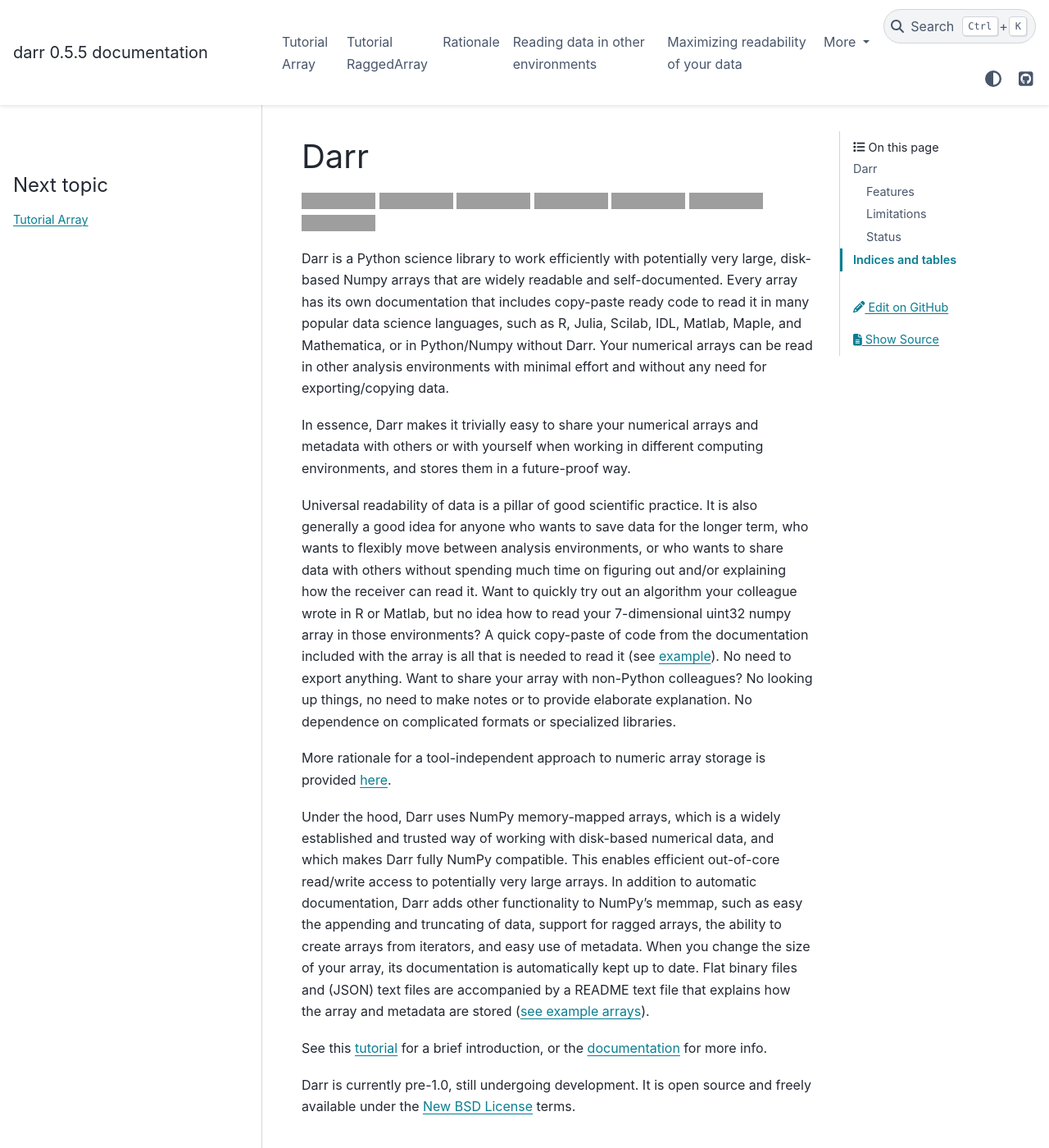
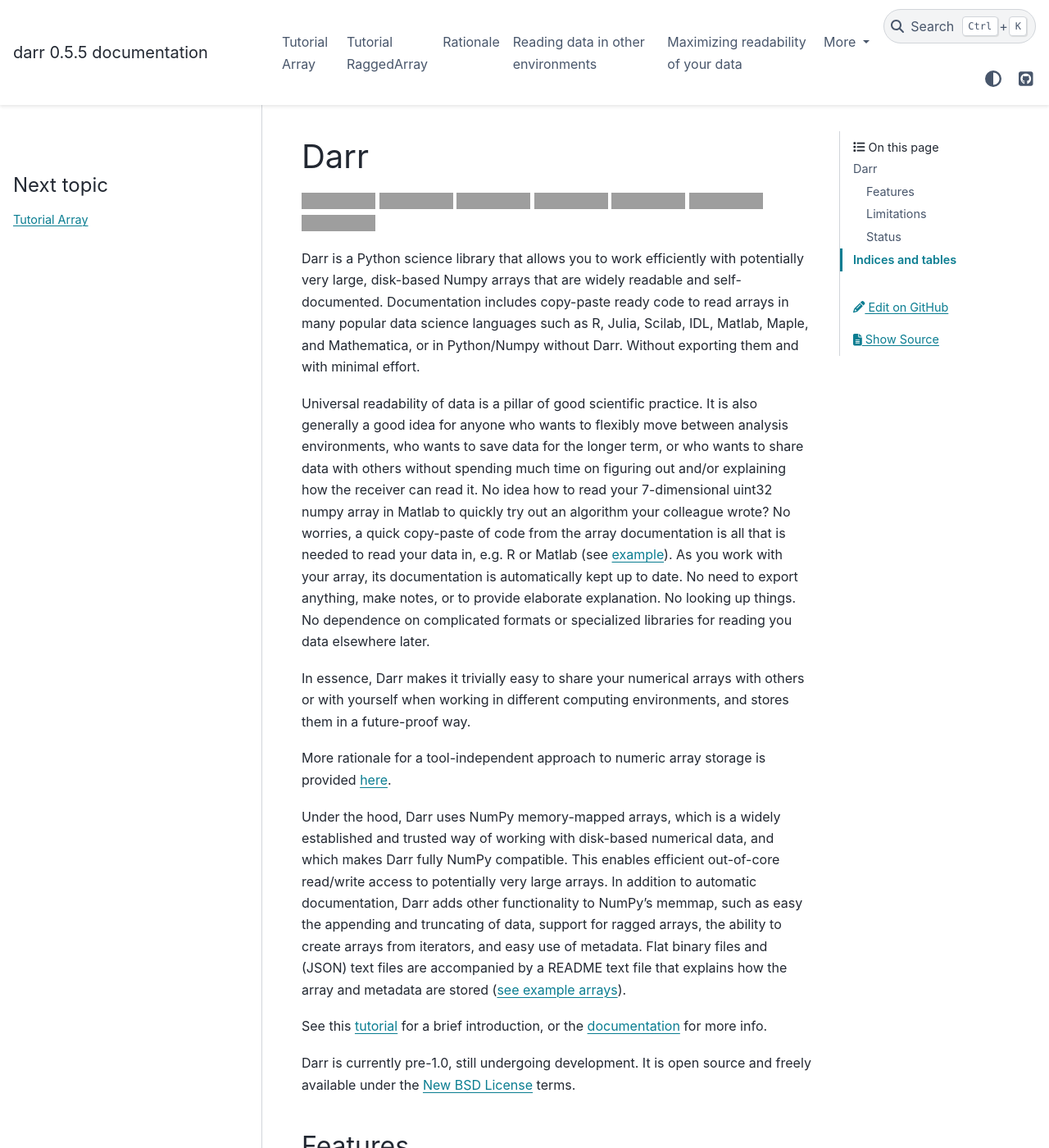
Before and after one commit to gbeckers/Darr, a Sphinx documentation site: the page built from docs/index.rst, in a window 1280 px wide and 1400 px high. Shown: the whole window at 82% size. Built offline with Sphinx 7.4.7 and the PyData theme 0.15.4, drawn with Linux system fonts in a browser that asks for light colours; grey boxes are pictures that could not be loaded.

Commit message:
improve description

```diff
--- a/docs/index.rst
+++ b/docs/index.rst
@@ -9,32 +9,31 @@
 |Github CI Status| |Appveyor Status| |PyPi version| |Conda Forge|
 |Codecov Badge| |Docs Status| |Zenodo Badge|
 
-Darr is a Python science library to work efficiently with potentially very
-large, disk-based Numpy arrays that are widely readable and self-documented.
-Every array has its own documentation that includes copy-paste ready code to
-read it in many popular data science languages, such as R, Julia, Scilab,
-IDL, Matlab, Maple, and Mathematica, or in Python/Numpy without Darr. Your
-numerical arrays can be read in other analysis environments with minimal
-effort and without any need for exporting/copying data.
-
-In essence, Darr makes it trivially easy to share your numerical arrays and
-metadata with others or with yourself when working in different computing
-environments, and stores them in a future-proof way.
+Darr is a Python science library that allows you to work efficiently with
+potentially very large, disk-based Numpy arrays that are widely readable and
+self-documented. Documentation includes copy-paste ready code to read arrays
+in many popular data science languages such as R, Julia, Scilab, IDL,
+Matlab, Maple, and Mathematica, or in Python/Numpy without Darr. Without
+exporting them and with minimal effort.
 
 Universal readability of data is a pillar of good scientific practice. It is
-also generally a good idea for anyone  who wants to save data for the longer
-term, who wants to flexibly move between analysis environments, or who
+also generally a good idea for anyone who wants to flexibly move between
+analysis environments, who wants to save data for the longer term, or who
 wants to share data with others without spending much time on figuring out
-and/or explaining how the receiver can read it. Want to quickly try out an
-algorithm your colleague wrote in R or Matlab, but no idea how to
-read your 7-dimensional uint32 numpy array in those environments? A quick
-copy-paste of code from the documentation included with the array is all that
-is needed to read it (see `example
+and/or explaining how the receiver can read it. No idea how to read your
+7-dimensional uint32 numpy array in Matlab to quickly try out an algorithm
+your colleague wrote? No worries, a quick copy-paste of code from the array
+documentation is all that is needed to read your data in, e.g. R or Matlab
+(see `example
 <https://github.com/gbeckers/Darr/tree/master/examplearrays/arrays/array_int32_2D.darr>`__).
-No need to export anything. Want to share your array with non-Python
-colleagues? No looking up things, no need to make notes or to provide
-elaborate explanation. No dependence on complicated formats or specialized
-libraries.
+As you work with your array, its documentation is automatically kept up to
+date. No need to export anything, make notes, or to provide elaborate
+explanation. No looking up things. No dependence on complicated formats or
+specialized libraries for reading you data elsewhere later.
+
+In essence, Darr makes it trivially easy to share your numerical arrays with
+others or with yourself when working in different computing environments,
+and stores them in a future-proof way.
 
 More rationale for a tool-independent approach to numeric array storage is
 provided `here <https://darr.readthedocs.io/en/latest/rationale.html>`__.
@@ -42,14 +41,13 @@
 Under the hood, Darr uses NumPy memory-mapped arrays, which is a widely
 established and trusted way of working with disk-based numerical data, and
 which makes Darr fully NumPy compatible. This enables efficient out-of-core
-read/write access to potentially very large arrays. In addition to
-automatic documentation, Darr adds other functionality to NumPy's memmap,
-such as easy the appending and truncating of data, support for ragged arrays,
-the ability to create arrays from iterators, and easy use of metadata. When
-you change the size of your array, its documentation is automatically
-kept up to date. Flat binary files and (JSON) text files are accompanied by
-a README text file that explains how the array and metadata are stored (`see
-example arrays <https://github.com/gbeckers/Darr/tree/master/examplearrays/>`__).
+read/write access to potentially very large arrays. In addition to automatic
+documentation, Darr adds other functionality to NumPy's memmap, such as easy
+the appending and truncating of data, support for ragged arrays, the ability
+to create arrays from iterators, and easy use of metadata. Flat binary files
+and (JSON) text files are accompanied by a README text file that explains how
+the array and metadata are stored (`see example arrays
+<https://github.com/gbeckers/Darr/tree/master/examplearrays/>`__).
 
 See this `tutorial <https://darr.readthedocs.io/en/latest/tutorialarray.html>`__
 for a brief introduction, or the
```
Also changed, not shown: README.rst (+28 -30 lines), setup.py (+28 -30 lines).
